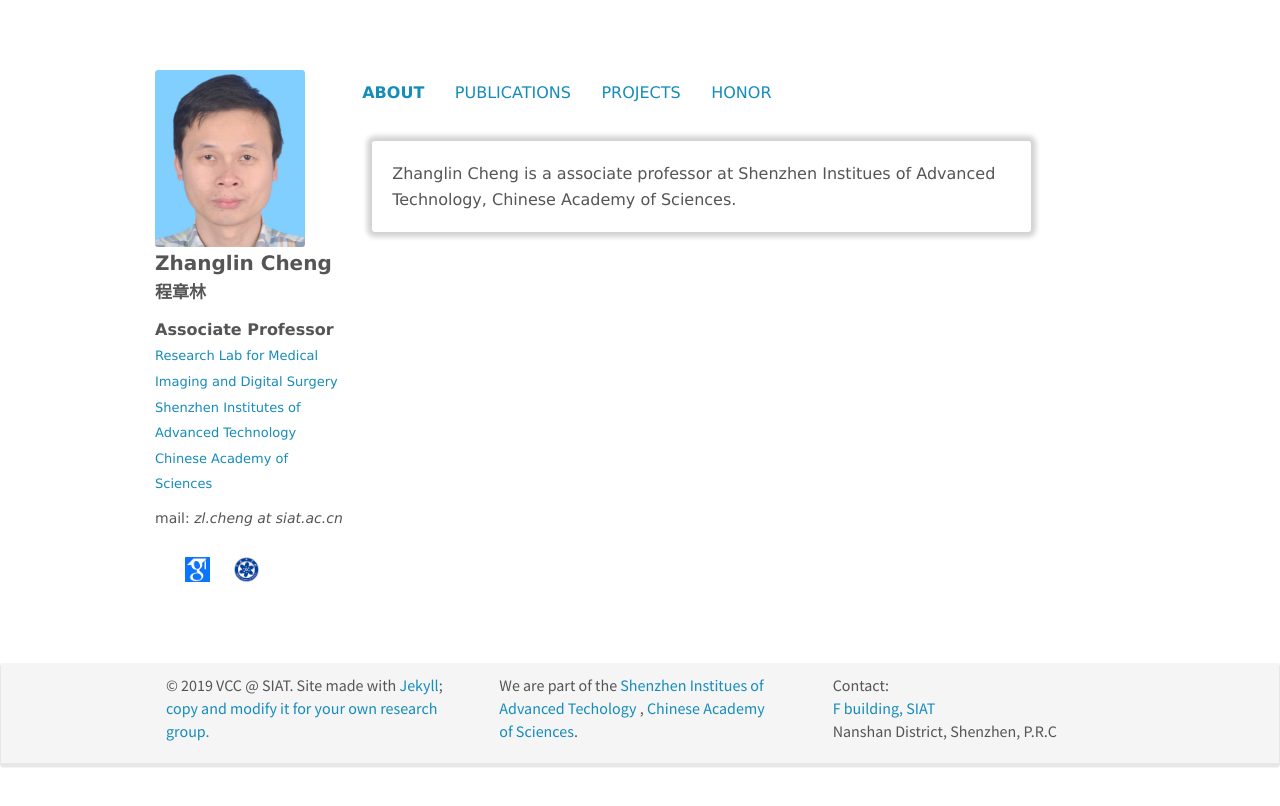
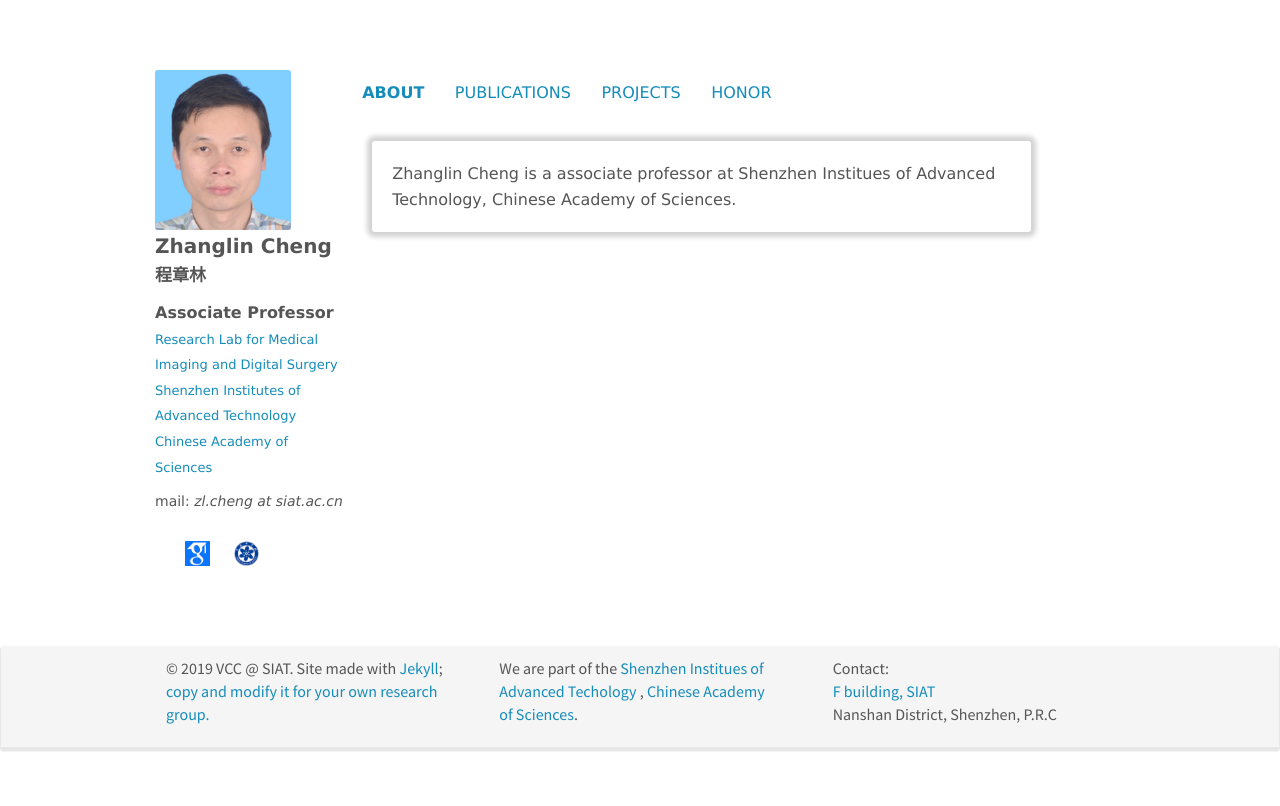
Before and after one commit to siat-vcc/siat-vcc.github.io, a Jekyll site: the page built from _pages/zhanglin.md, in a window 1280 px wide. Shown: the top 806 px of the page. Built offline with Jekyll 4.4.1, drawn with Linux system fonts in a browser that asks for light colours; nearby versions of some CDN libraries.

Commit message:
change personal page image layout

```diff
--- a/_pages/zhanglin.md
+++ b/_pages/zhanglin.md
@@ -59,7 +59,7 @@ document.getElementById('honorTitle').style.fontWeight = 'bold';
 
 <div markdown="0" id="left" style="display:inline-block;width: 20%;margin: 0;vertical-align:top;" class="contentFont">
         <div>
-            <img src="{{ site.url }}{{ site.baseurl }}/images/teampic/chengzhanglin.jpg" width="150px" style="margin:0 auto"/>
+            <img src="{{ site.url }}{{ site.baseurl }}/images/teampic/chengzhanglin.jpg" width="70%" style="margin:0 auto"/>
         </div>
         <p>
             <b style="font-weight:bold; font-size:20px">Zhanglin Cheng</b><br/>
```
Also changed, not shown: 1 other file.
